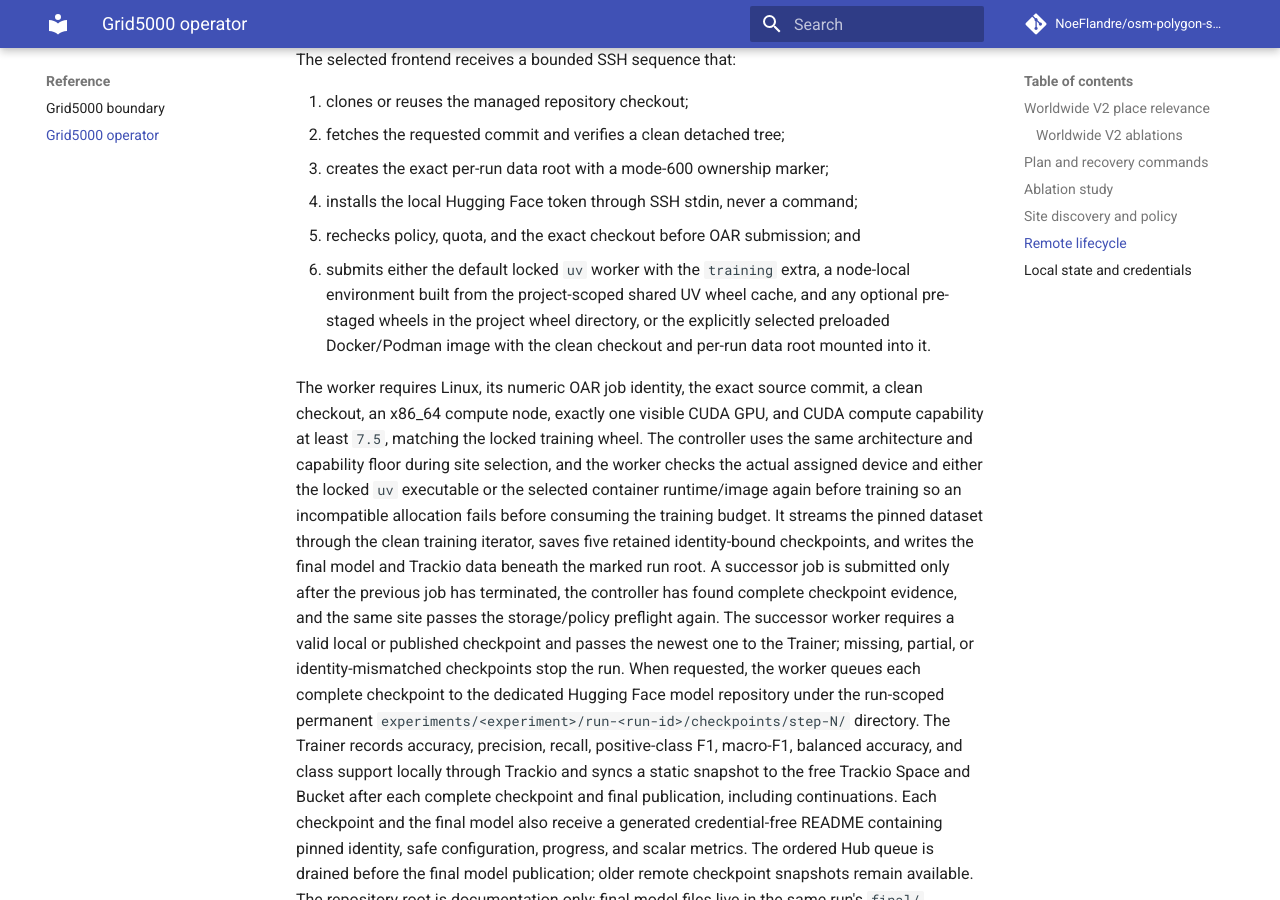
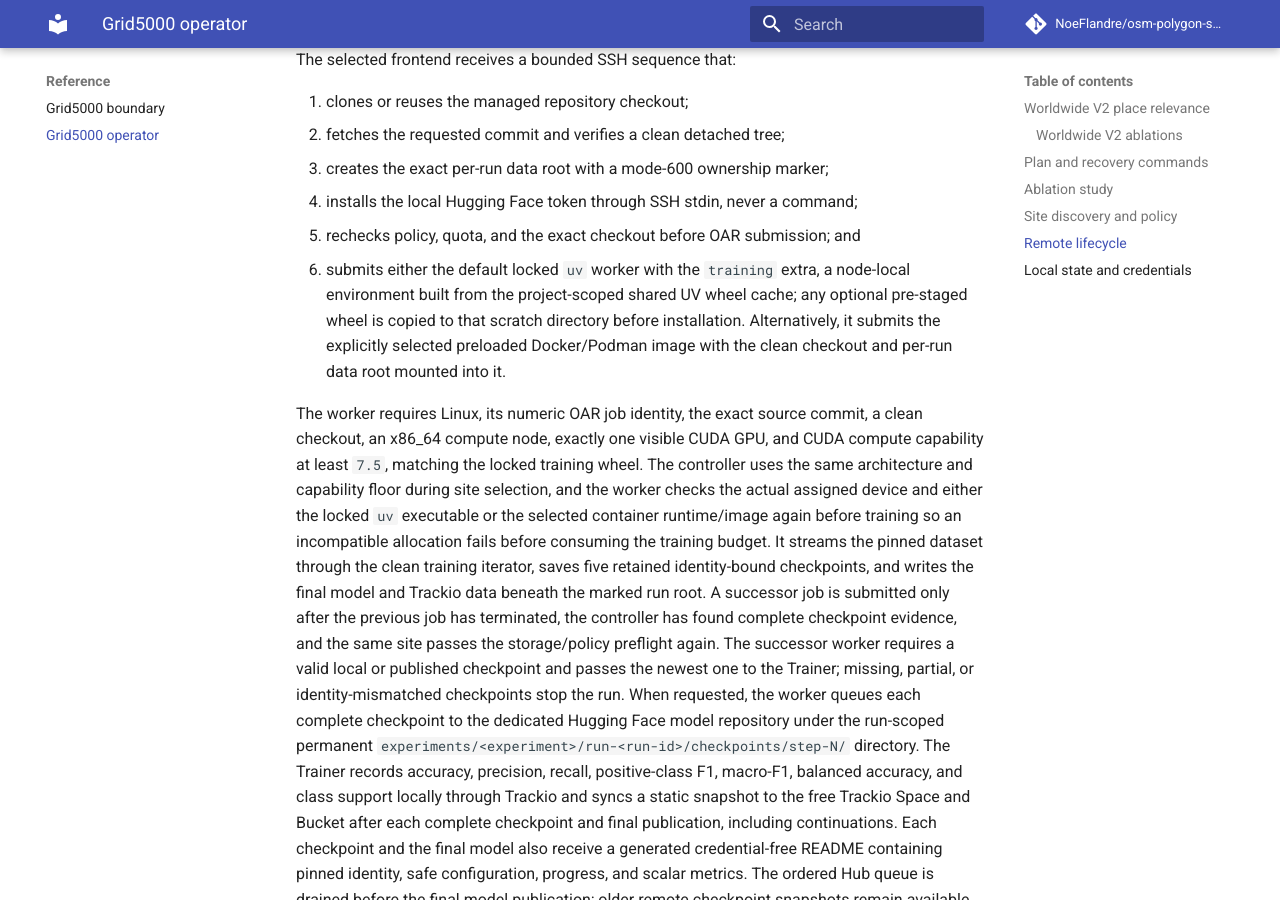
Before and after one commit to NoeFlandre/osm-polygon-sentence-classifier, an MkDocs documentation site: the page built from docs/reference/grid5000-operator.md, in a window 1280 px wide and 900 px high, scrolled down 4174 px. Built offline with MkDocs 1.6.1 and Material for MkDocs 9.7.7, drawn with Linux system fonts in a browser that asks for light colours; comment, search, counter and statistics services are not loaded.

Commit message:
perf: stage Grid5000 wheels on scratch

```diff
--- a/docs/reference/grid5000-operator.md
+++ b/docs/reference/grid5000-operator.md
@@ -208,10 +208,11 @@ The selected frontend receives a bounded SSH sequence that:
 4. installs the local Hugging Face token through SSH stdin, never a command;
 5. rechecks policy, quota, and the exact checkout before OAR submission; and
 6. submits either the default locked `uv` worker with the `training` extra, a
-   node-local environment built from the project-scoped shared UV wheel cache,
-   and any optional pre-staged wheels in the project wheel directory, or the
-   explicitly selected preloaded Docker/Podman image with the clean checkout
-   and per-run data root mounted into it.
+   node-local environment built from the project-scoped shared UV wheel cache;
+   any optional pre-staged wheel is copied to that scratch directory before
+   installation. Alternatively, it submits the explicitly selected preloaded
+   Docker/Podman image with the clean checkout and per-run data root mounted
+   into it.
 
 The worker requires Linux, its numeric OAR job identity, the exact source
 commit, a clean checkout, an x86_64 compute node, exactly one visible CUDA GPU,
```
Also changed, not shown: docs/reference/grid5000-boundary.md (+2 -1 lines), 2 other files.
